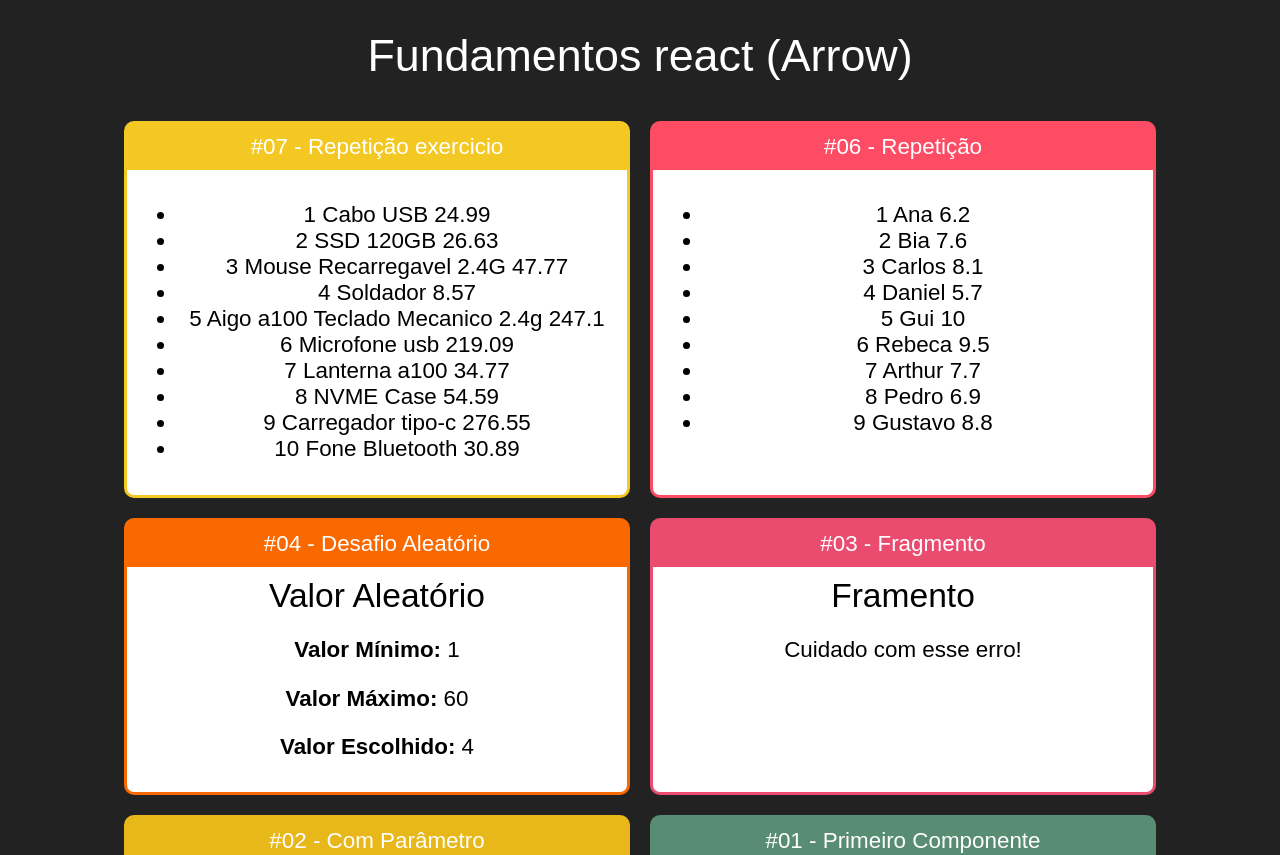
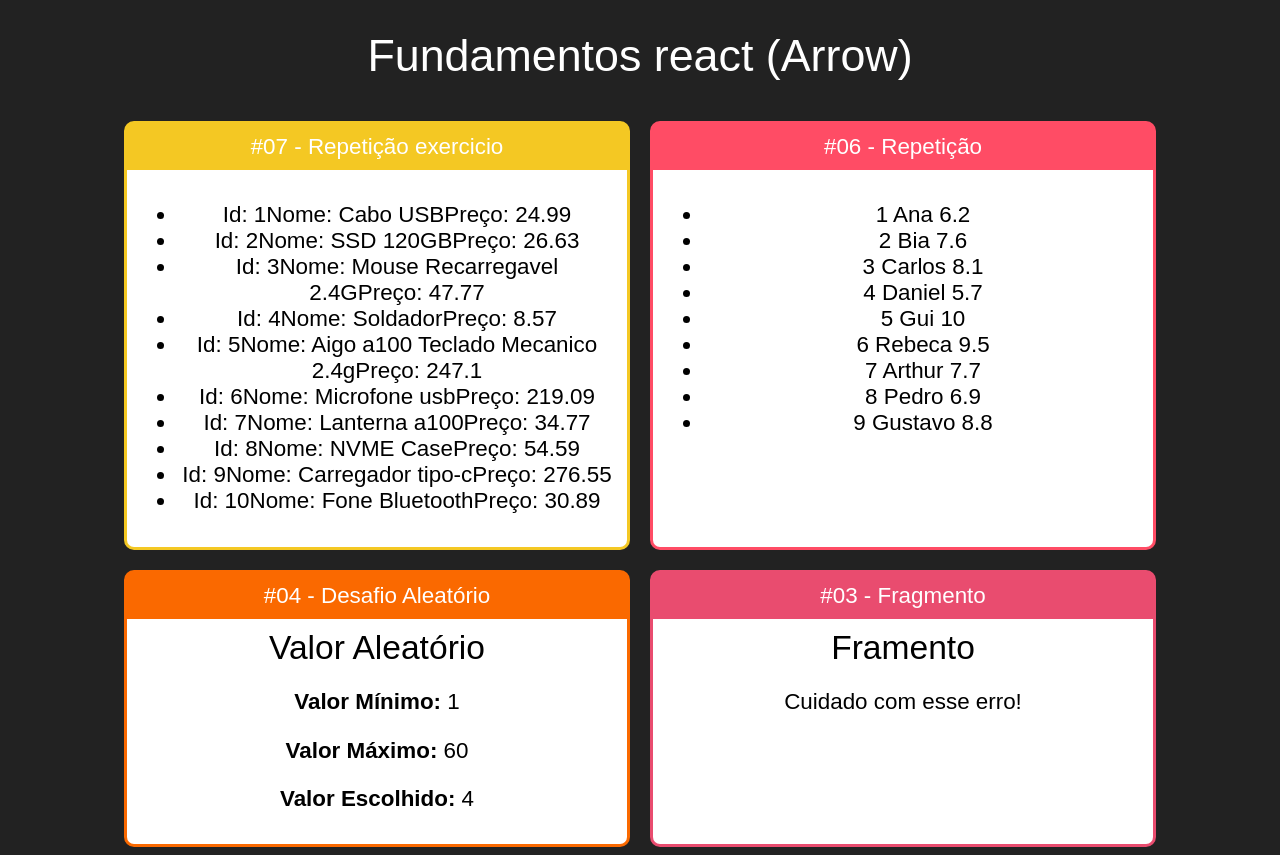
Before and after one commit to pedrograngeiro/curso-react-redux, a React (Create React App) app: page / in a window 1280 px wide. Shown: the top 855 px of the page. Built offline with nearby package versions, Linux system fonts and the light colour scheme.

Commit message:
Exercicio repeticao, antes da resposta

```diff
--- a/src/components/basicos/Aleatorio.jsx
+++ b/src/components/basicos/Aleatorio.jsx
@@ -1,4 +1,5 @@
 import React from "react";
+
 
 export default function Aleatorio(props) {
   const { min, max } = props;
--- a/src/components/repeticao/TabelaProdutos.jsx
+++ b/src/components/repeticao/TabelaProdutos.jsx
@@ -5,7 +5,9 @@ export default function TabelaProdutos() {
 
   const ProdutosLista = produtos.map((produto) => (
     <li key={produto.id}>
-      {produto.id} {produto.nome} {produto.preco}
+      Id: {produto.id}
+       Nome: {produto.nome}
+       Preço: {produto.preco}
     </li>
   ))
   return (
```
